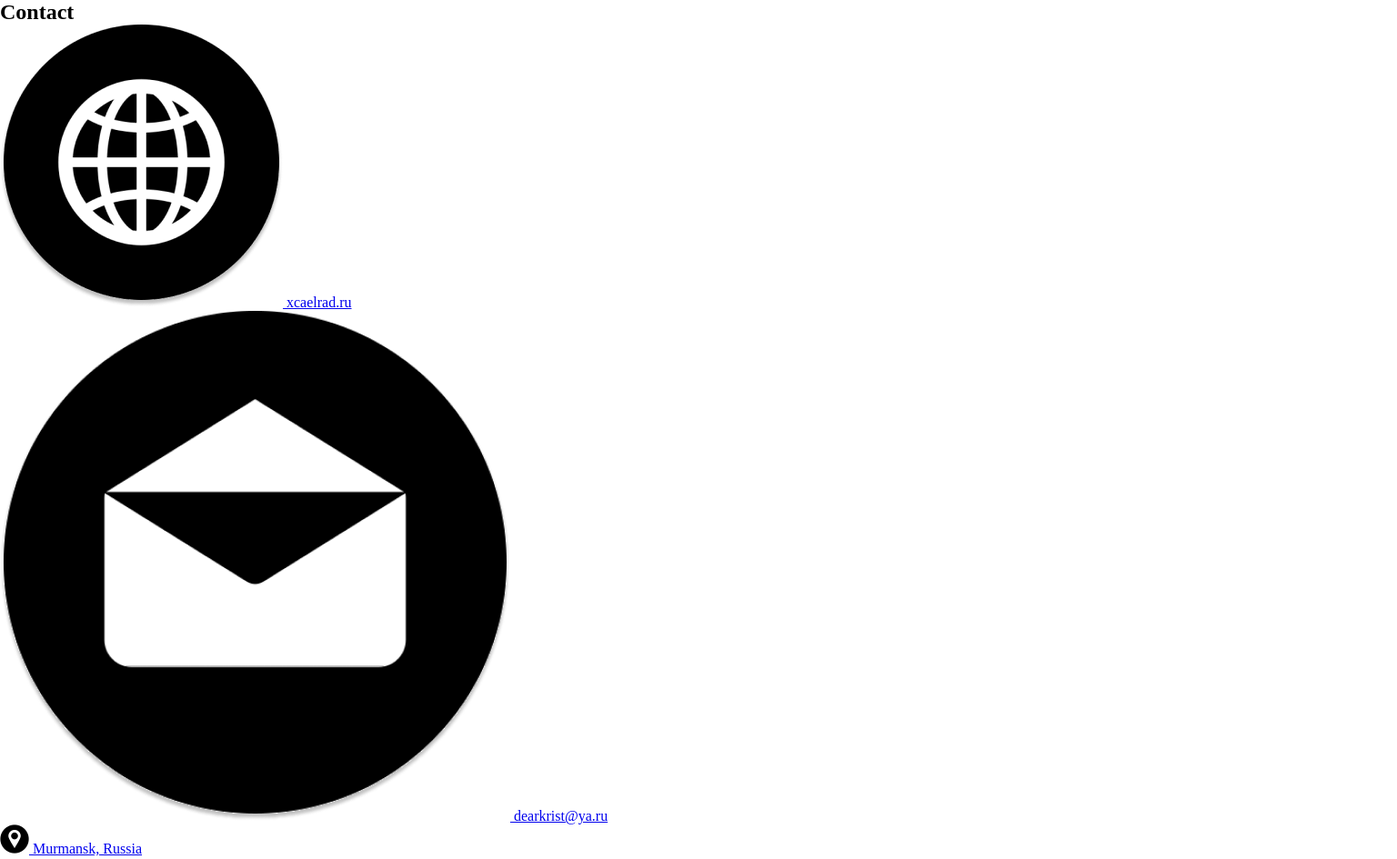
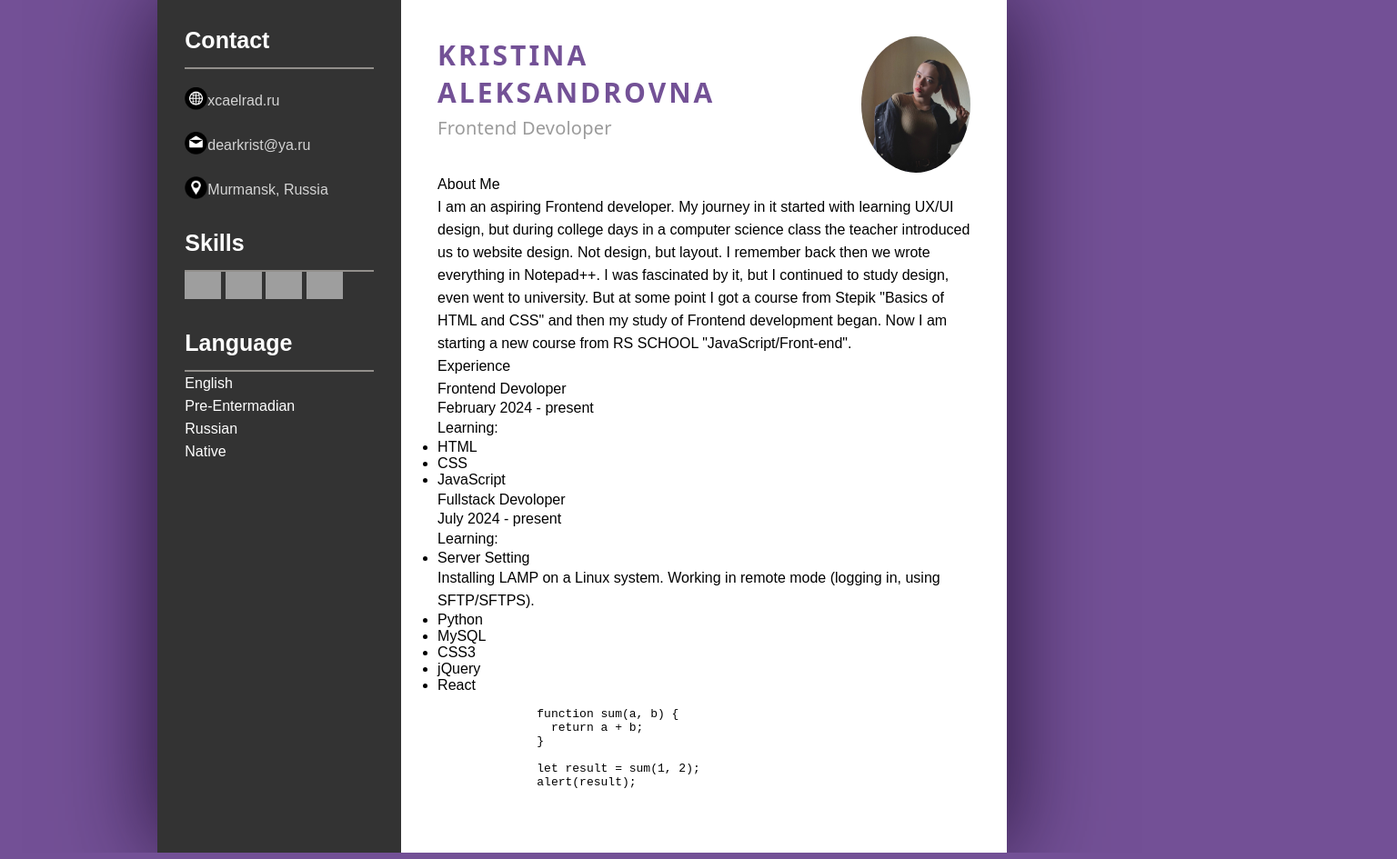
Before and after one commit to XCaelrad/rsschool-cv, a plain HTML site: page index.html in a window 1280 px wide. Shown: the top 945 px of the page at 91% size, 1536 px wide, since content can reach past the window. Drawn offline with Linux system fonts and the light colour scheme; grey boxes are pictures that could not be loaded.

Commit message:
feat: added style to html file

```diff
--- a/style.css
+++ b/style.css
@@ -3,3 +3,106 @@
   margin: 0;
   box-sizing: border-box;
 }
+
+body {
+  font-family: Arial, Helvetica, sans-serif;
+  display: flex;
+  justify-content: center;
+  background-color: #4e227ac9;
+}
+
+h1 {
+  font-size: 30px;
+  font-family: system-ui, -apple-system, BlinkMacSystemFont, "Segoe UI", Roboto,
+    Oxygen, Ubuntu, Cantarell, "Open Sans", "Helvetica Neue", sans-serif;
+  font-weight: 600;
+  text-transform: uppercase;
+  letter-spacing: 0.1em;
+  word-spacing: 0.2em;
+  color: #4e227ac9;
+}
+
+h2 {
+  font-size: 25px;
+  padding: 30px 0 15px 0px;
+  border-bottom: 2px solid hsl(30, 3%, 56%);
+}
+
+h3 {
+  font-size: 20px;
+  font-weight: 500;
+  font-family: system-ui, -apple-system, BlinkMacSystemFont, "Segoe UI", Roboto,
+    Oxygen, Ubuntu, Cantarell, "Open Sans", "Helvetica Neue", sans-serif;
+  letter-spacing: 0.01em;
+  color: #9b9b9b;
+  padding-top: 5px;
+}
+
+p {
+  line-height: 25px;
+}
+
+.myself {
+  max-width: 150px;
+  max-height: 150px;
+  border-radius: 50%;
+}
+
+.container {
+  display: flex;
+  max-width: 1180px;
+  background-color: #fff;
+  box-shadow: 0 0 100px rgba(16, 1, 31, 0.8);
+}
+
+main {
+  padding: 40px;
+  width: 700px;
+}
+
+/* Left columns */
+
+.aside {
+  padding: 0px 30px 30px 30px;
+  color: #fff;
+  background-color: #333;
+  width: 30%;
+}
+
+.web,
+.mail,
+.location {
+  display: flex;
+  align-items: center;
+  justify-content: left;
+  margin-top: 20px;
+}
+
+.icon-web,
+.icon-mail,
+.icon-local {
+  width: 25px;
+  height: 25px;
+}
+
+.web-link,
+.mail-link,
+.local-link {
+  font-size: 1em;
+  color: hwb(0 83% 17%);
+  text-decoration: none;
+}
+
+.web-link:hover,
+.mail-link:hover,
+.local-link:hover {
+  text-decoration: underline;
+}
+
+/* right columns */
+
+.head {
+  display: flex;
+  align-items: flex-start;
+  justify-content: space-between;
+}
```
